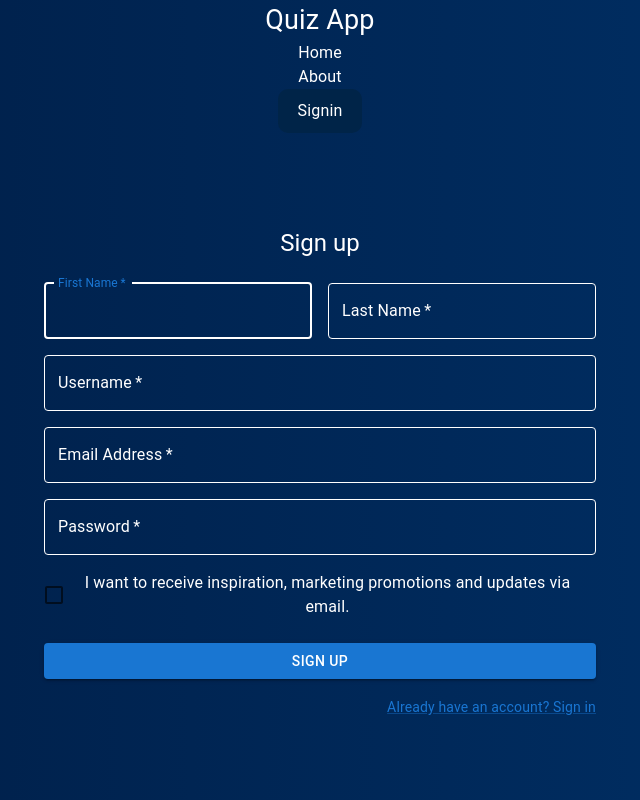
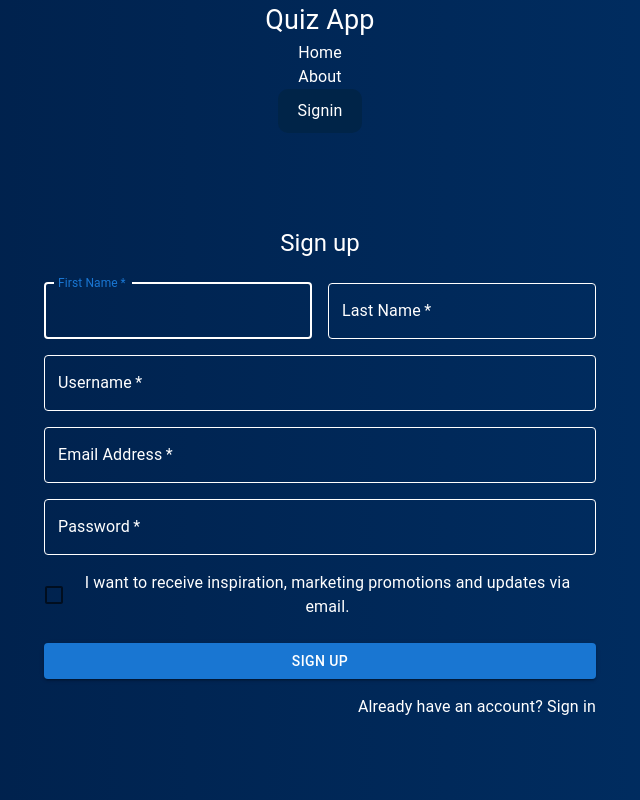
Before and after one commit to ramtejvigna/Quiz-App, a React (Vite) app in the folder Quiz-Frontend/: page /signup in a window 1280 px wide. Shown: the whole page, without its empty margins (320-960 px from the left). Built offline with nearby package versions, Linux system fonts and the light colour scheme.

Commit message:
Updated SignIn and SignUp links

```diff
--- a/Quiz-Frontend/src/components/SignUp.jsx
+++ b/Quiz-Frontend/src/components/SignUp.jsx
@@ -1,14 +1,12 @@
 import * as React from 'react';
-import Avatar from '@mui/material/Avatar';
 import Button from '@mui/material/Button';
 import CssBaseline from '@mui/material/CssBaseline';
 import TextField from '@mui/material/TextField';
 import FormControlLabel from '@mui/material/FormControlLabel';
 import Checkbox from '@mui/material/Checkbox';
-import Link from '@mui/material/Link';
 import Grid from '@mui/material/Grid';
 import Box from '@mui/material/Box';
-import LockOutlinedIcon from '@mui/icons-material/LockOutlined';
+import { Link } from 'react-router-dom';
 import Typography from '@mui/material/Typography';
 import Container from '@mui/material/Container';
 import Header from './Header.jsx';
@@ -163,7 +161,7 @@ export default function SignUp() {
               </Button>
               <Grid container justifyContent="flex-end">
                 <Grid item>
-                  <Link href="/signin" variant="body2">
+                  <Link to="/signin" variant="body2">
                     Already have an account? Sign in
                   </Link>
                 </Grid>
```
